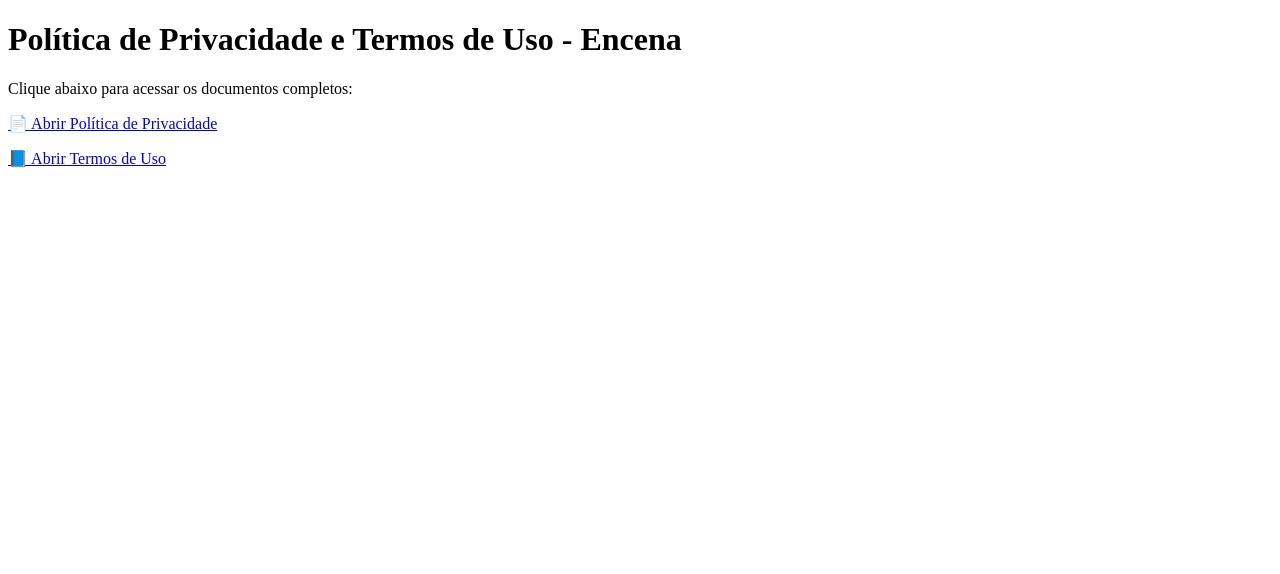
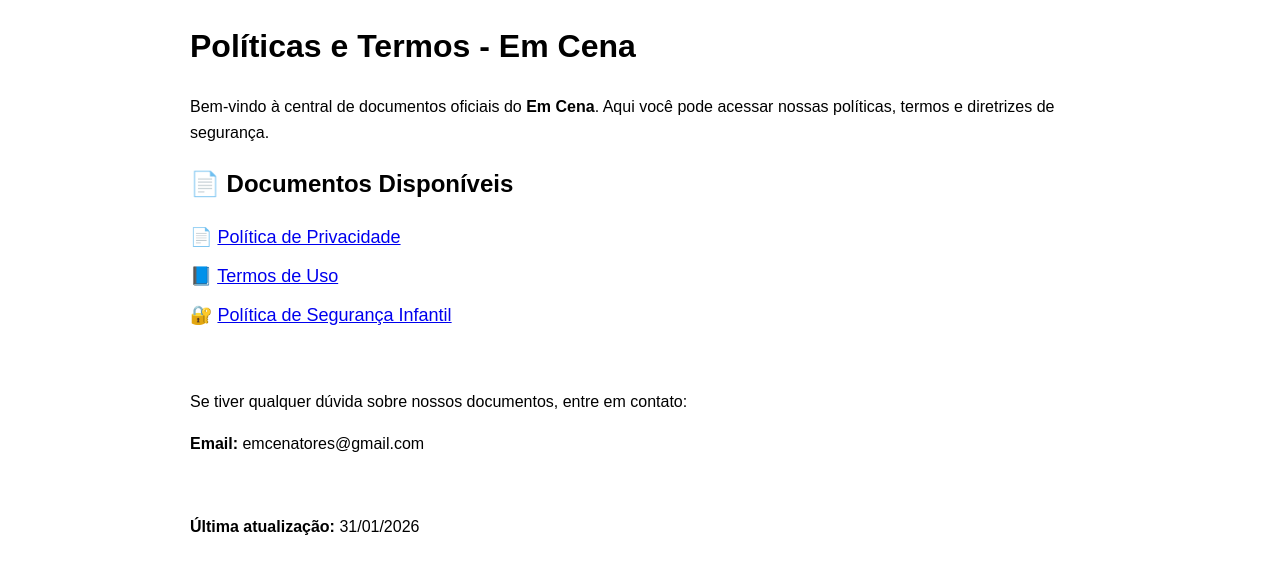
Before and after one commit to cmoreira97/encena-privacy-policy, a plain HTML site: page index.html in a window 1280 px wide. Drawn offline with Linux system fonts and the light colour scheme.

Commit message:
Update index.html

```diff
--- a/index.html
+++ b/index.html
@@ -2,20 +2,44 @@
 <html lang="pt-BR">
 <head>
   <meta charset="UTF-8">
-  <title>Política de Privacidade e Termos de Uso - Encena</title>
+  <title>Políticas e Termos - Em Cena</title>
+  <meta name="viewport" content="width=device-width, initial-scale=1.0">
 </head>
-<body>
-  <h1>Política de Privacidade e Termos de Uso - Encena</h1>
 
-  <p>Clique abaixo para acessar os documentos completos:</p>
+<body style="font-family: Arial, sans-serif; max-width: 900px; margin: auto; line-height: 1.6;">
 
-  <p>
-    <a href="privacy-policy.html">📄 Abrir Política de Privacidade</a>
-  </p>
+  <h1>Políticas e Termos - Em Cena</h1>
 
-  <p>
-    <a href="use_terms.html">📘 Abrir Termos de Uso</a>
-  </p>
+  <p>Bem-vindo à central de documentos oficiais do <strong>Em Cena</strong>.
+  Aqui você pode acessar nossas políticas, termos e diretrizes de segurança.</p>
+
+  <h2>📄 Documentos Disponíveis</h2>
+
+  <ul style="list-style: none; padding-left: 0; font-size: 18px;">
+
+    <li style="margin-bottom: 10px;">
+      📄 <a href="privacy-policy.html">Política de Privacidade</a>
+    </li>
+
+    <li style="margin-bottom: 10px;">
+      📘 <a href="use_terms.html">Termos de Uso</a>
+    </li>
+
+    <li style="margin-bottom: 10px;">
+      🔐 <a href="child-safety.html">Política de Segurança Infantil</a>
+    </li>
+
+  </ul>
+
+  <br>
+
+  <p>Se tiver qualquer dúvida sobre nossos documentos, entre em contato:</p>
+
+  <p><strong>Email:</strong> emcenatores@gmail.com</p>
+
+  <br>
+
+  <p><strong>Última atualização:</strong> 31/01/2026</p>
 
 </body>
 </html>
```
